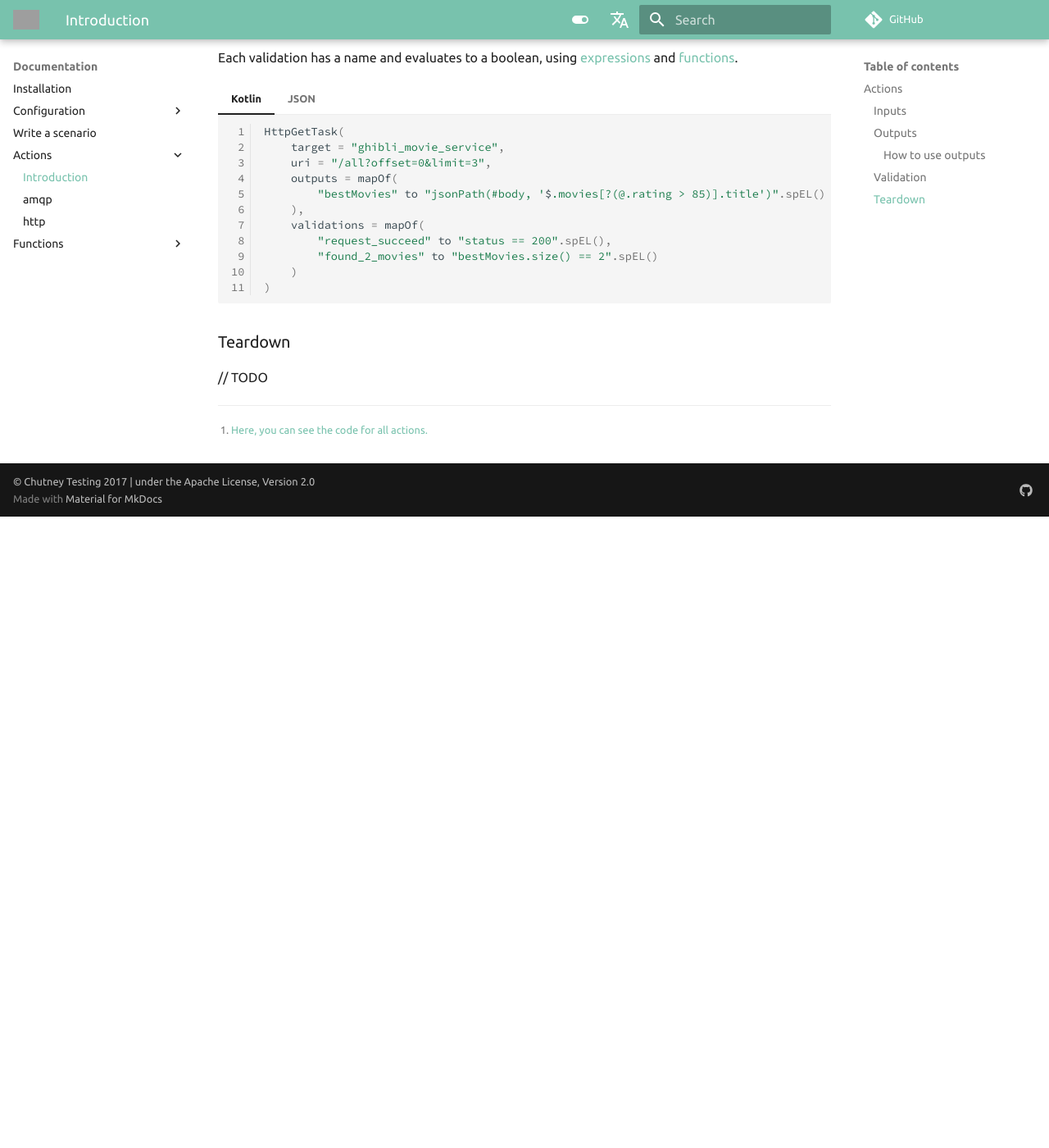
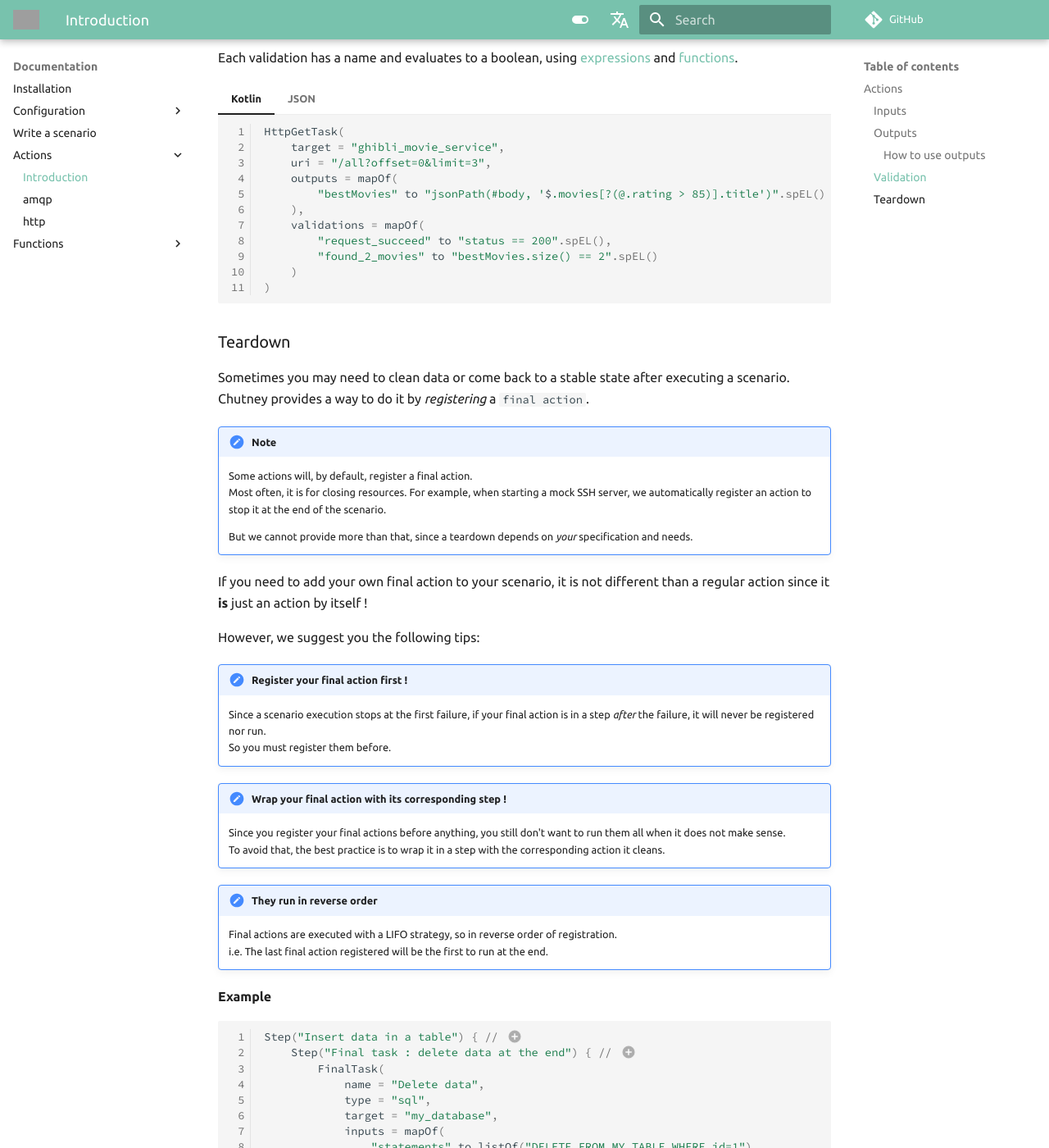
Before and after one commit to chutney-testing/chutney-testing.github.io-legacy, an MkDocs documentation site: the page built from docs/actions/introduction.md, in a window 1280 px wide and 1400 px high, scrolled down 3350 px. Shown: the whole window at 82% size. Built offline with MkDocs 1.6.1 and Material for MkDocs 9.7.7, drawn with Linux system fonts in a browser that asks for light colours; comment, search, counter and statistics services are not loaded; before the commit the page ends 3980 px from its top, so only the background shows below that; some of the changed text lies outside the part shown; grey boxes are pictures that could not be loaded.

Commit message:
docs: Document teardown / final action usage

````diff
--- a/docs/actions/introduction.md
+++ b/docs/actions/introduction.md
@@ -168,4 +168,56 @@
 
 ## Teardown
 
-// TODO
+Sometimes you may need to clean data or come back to a stable state after executing a scenario.
+Chutney provides a way to do it by _registering_ a `final action`.
+
+!!! note
+    Some actions will, by default, register a final action.
+    Most often, it is for closing resources. For example, when starting a mock SSH server, we automatically register an action to stop it at the end of the scenario.
+
+    But we cannot provide more than that, since a teardown depends on _your_ specification and needs.
+
+If you need to add your own final action to your scenario, it is not different than a regular action since it **is** just an action by itself !
+
+However, we suggest you the following tips:
+
+!!! important "Register your final action first !"
+    Since a scenario execution stops at the first failure, if your final action is in a step _after_ the failure, it will never be registered nor run.
+    So you must register them before.
+
+!!! important "Wrap your final action with its corresponding step !"
+    Since you register your final actions before anything, you still don't want to run them all when it does not make sense.
+    To avoid that, the best practice is to wrap it in a step with the corresponding action it cleans.
+
+!!! note "They run in reverse order"
+    Final actions are executed with a LIFO strategy, so in reverse order of registration.
+    i.e. The last final action registered will be the first to run at the end.
+
+**Example**
+
+``` kotlin
+Step("Insert data in a table") { // (1)
+    Step("Final task : delete data at the end") { // (2)
+        FinalTask(
+            name = "Delete data",
+            type = "sql",
+            target = "my_database",
+            inputs = mapOf(
+                "statements" to listOf("DELETE FROM MY_TABLE WHERE id=1")
+            )
+        )
+    }
+    Step("Insert data in MY_TABLE") { // (3)
+        SqlTask(
+            target = "my_database",
+            statements = listOf(
+                "insert into MY_TABLE (ID, NAME) values(1, 'my_name')"
+            )
+        )
+    }
+}
+```
+
+1. This is a wrapper step
+2. We declare our final action **first** !
+3. We declare our real action after
````
